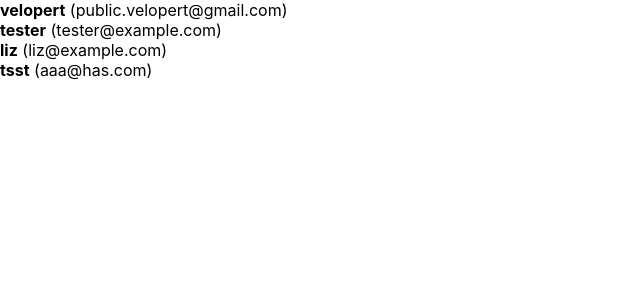
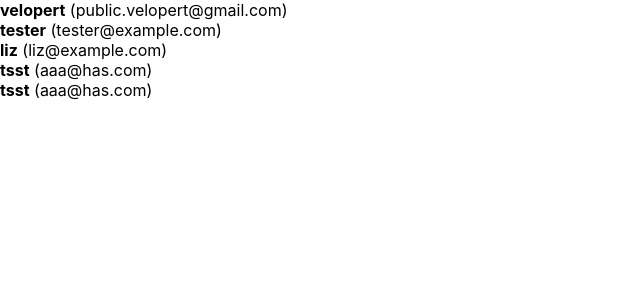
Before and after one commit to Choiss96/Vlpt-React-, a React (Create React App) app in the folder vlpt-react-practice/: page / in a window 1280 px wide. Shown: the top 300 px of the page, without its empty margins (0-640 px from the left). Built offline with nearby package versions, Linux system fonts and the light colour scheme.

Commit message:
App.js test

```diff
--- a/vlpt-react-practice/src/App.js
+++ b/vlpt-react-practice/src/App.js
@@ -23,6 +23,12 @@ function App() {
       id: 4,
       username: 'tsst',
       email: 'aaa@has.com'
+    },
+    {
+      id: 5,
+      username: 'tsst',
+      email: 'aaa@has.com',
+      test: 'aaa'
     }
   ];
   return <UserList users={users} />;
```
